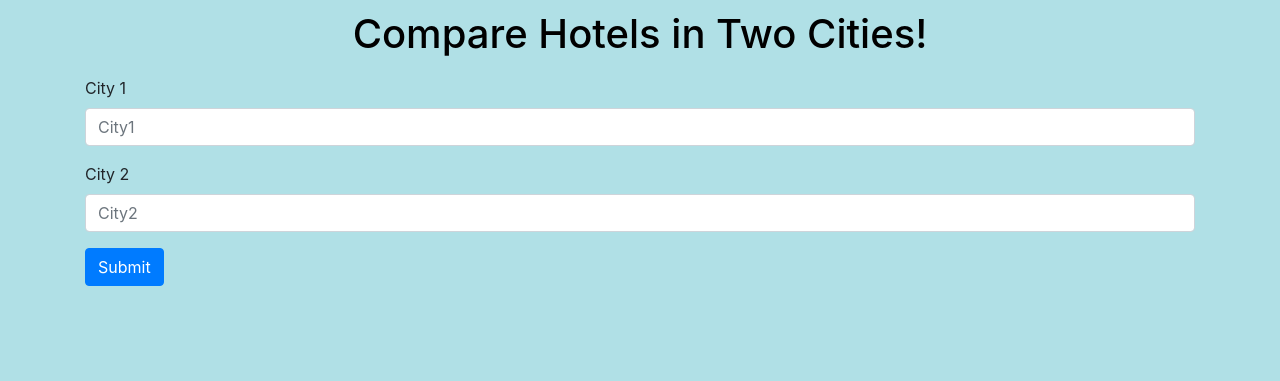
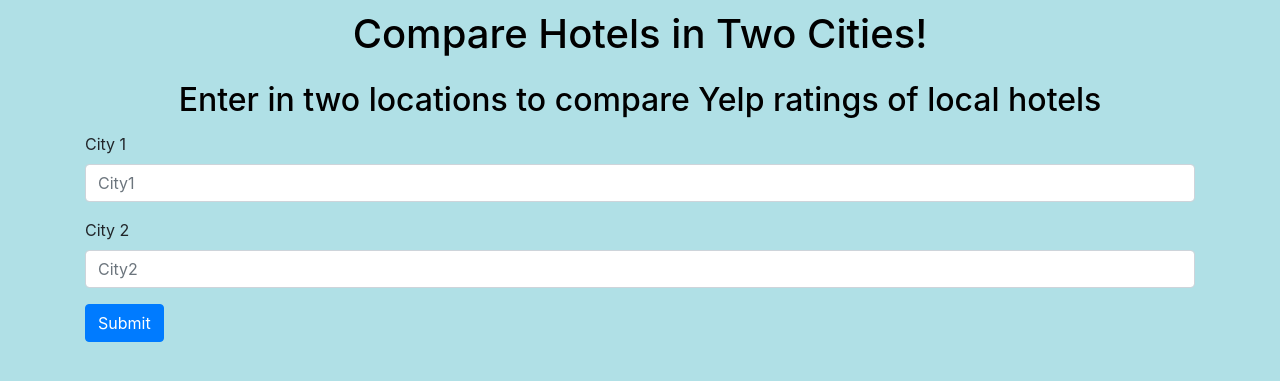
Before and after one commit to sarahhdong/UCSD-TritonHacks-2021, a Flask app: page /hotel in a window 1280 px wide. Shown: the part 56-437 px from the top of the page. Run offline with Flask 2, Linux system fonts and the light colour scheme; some libraries are stand-ins or nearby versions.

Commit message:
Update hotel.html

```diff
--- a/templates/hotel.html
+++ b/templates/hotel.html
@@ -1,7 +1,7 @@
 {% extends 'layout.html' %}
 
 {% block content %}
-<h1>{% block title %} Compare Hotels in Two Cities! {% endblock %}</h1>
+<h1>{% block title %} Compare Hotels in Two Cities! <br> <h2>Enter in two locations to compare Yelp ratings of local hotels</h2>{% endblock %}</h1>
 
 <form method="post">
     <div class="form-group">
```
